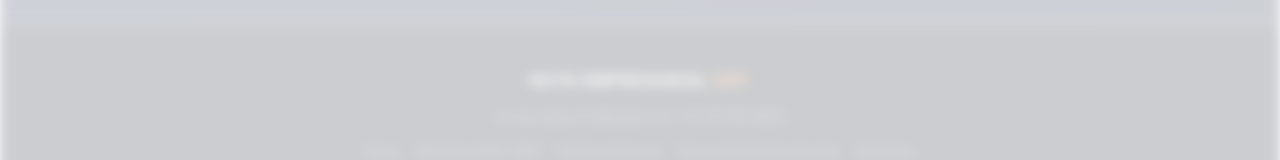
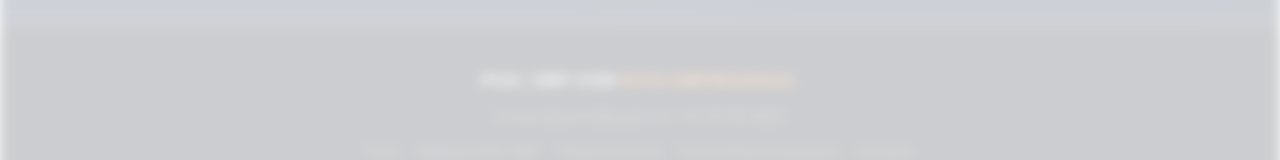
Before and after one commit to himayrobsarr/somic-pagina-v3, a React (Vite) app: page / in a window 1280 px wide. Shown: the part 6534-6694 px from the top of the page. Built offline with nearby package versions, Linux system fonts and the light colour scheme; the HTML template or start-up script is replaced by a standard one.

Commit message:
Update footer title

```diff
--- a/src/App.tsx
+++ b/src/App.tsx
@@ -559,7 +559,7 @@
   return (
     <footer className="footer gated">
       <div className="footer-brand">
-        RUTA EMPRESARIAL <em>ERP</em>
+        POS / ERP CON <em>RUTA EMPRESARIAL</em>
       </div>
       <div className="footer-tag">comercialsomic@gmail.com · +57 317 651 4902</div>
       <nav className="footer-links" aria-label="Navegación de pie de página">
```
